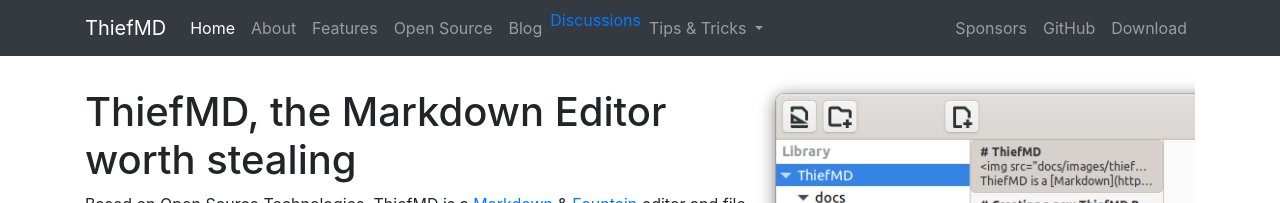
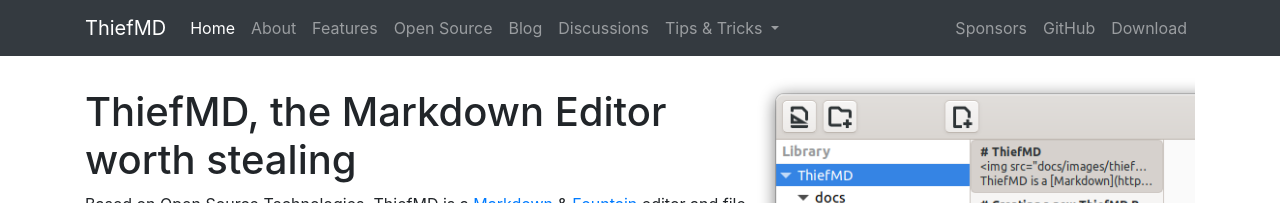
Before and after one commit to kmwallio/ThiefMD, a Jekyll site: the page built from index.md, in a window 1280 px wide. Shown: the top 203 px of the page. Built offline with Jekyll 4.4.1, drawn with Linux system fonts in a browser that asks for light colours.

Commit message:
Update discussions link

```diff
--- a/_includes/top_menu.html
+++ b/_includes/top_menu.html
@@ -11,7 +11,7 @@
             <li class="nav-item {% if page.title == "Details" %}active{% endif %}"><a href="/deets" class="nav-link">Features</a></li>
             <li class="nav-item {% if page.title == "Open Source" %}active{% endif %}"><a href="/opensource" class="nav-link">Open Source</a></li>
             <li class="nav-item {% if page.title == "Changeblog" %}active{% endif %}"><a href="https://blog.thiefmd.com" class="nav-link">Blog</a></li>
-            <li class="nav-item"><a href="https://github.com/kmwallio/ThiefMD/discussions">Discussions</a></li>
+            <li class="nav-item"><a href="https://github.com/kmwallio/ThiefMD/discussions" class="nav-link">Discussions</a></li>
             <li class="nav-item dropdown">
                 <a class="nav-link dropdown-toggle" href="#" id="navbarDropdownMenuLink" data-toggle="dropdown" aria-haspopup="true" aria-expanded="false">
                     Tips & Tricks
```
